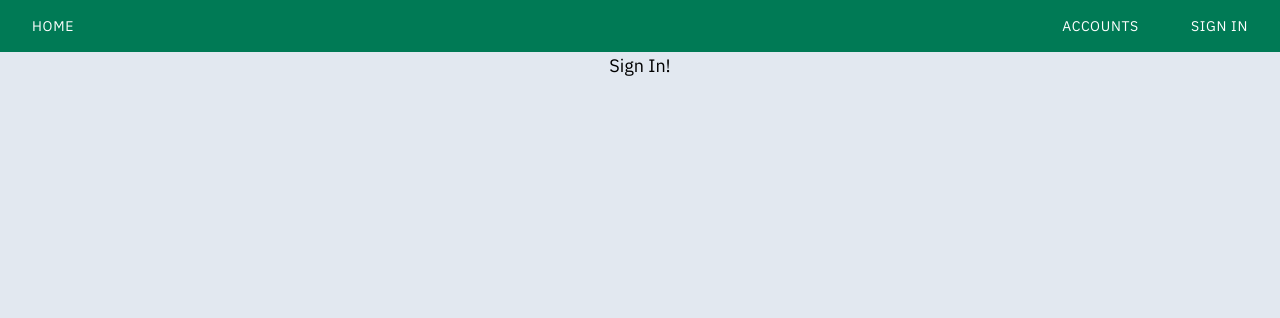
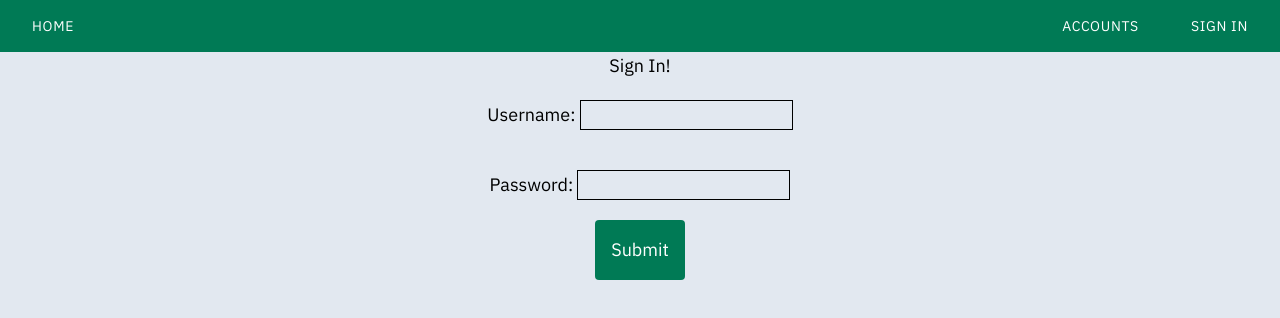
Before and after one commit to jc98w/FinanceDashboard, a React (Vite) app in the folder frontend/: page /login in a window 1280 px wide. Shown: the top 318 px of the page. Built offline with nearby package versions, Linux system fonts and the light colour scheme.

Commit message:
sign in page skeleton

```diff
--- a/frontend/src/pages/SignInPage.tsx
+++ b/frontend/src/pages/SignInPage.tsx
@@ -2,6 +2,27 @@ export default function LandingPage() {
     return(
         <div>
             <p>Sign In!</p>
+            <form>
+                <div className='px-4 py-5'>
+                    <label>Username: </label>
+                    <input
+                        className='border'
+                        type='text'
+                        name='username_entry'
+
+                    />
+                </div>
+                <div className='px-4 py-5'>
+                    <label>Password: </label>
+                    <input
+                        className='border'
+                        type='password'
+                        name='password_entry'
+
+                    />
+                </div>
+                <button className='bg-emerald-700 hover:bg-emerald-500 py-4 px-4 text-white mx-auto rounded-sm'>Submit</button>
+            </form>
         </div>
     )
 }
```
